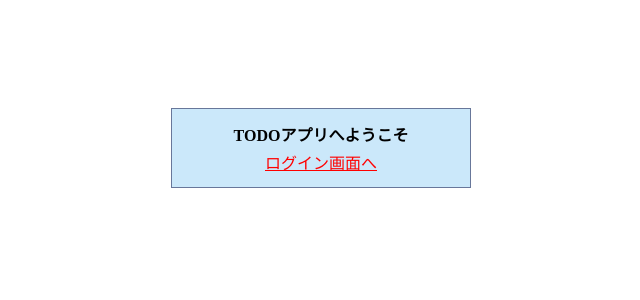
After one commit to ryuju1029/TodoList, a PHP site: page /top.php in a window 1280 px wide. The commit adds this page. Shown: the top 300 px of the page, without its empty margins (319-959 px from the left). Run offline with PHP 8.4, Linux system fonts and the light colour scheme.

Commit message:
トップページの編集

```diff
--- a/index.php
+++ b/index.php
@@ -1,7 +1,7 @@
 <?php
 require_once('header.php');
 session_start();
-if (empty($_SESSION['id'])) header('Location: signin.php');
+if (empty($_SESSION['id'])) header('Location: top.php');
 ?>
 
 <h1>index</h1>
--- a/style.css
+++ b/style.css
@@ -1,3 +1,8 @@
+a{
+  text-align: center;
+  color: red;
+}
+
 header{
   display: flex;
   background-color: cornflowerblue;
--- /dev/null
+++ b/top.php
@@ -0,0 +1,12 @@
+<link rel="stylesheet" href="style.css">
+
+<div class="sig">
+  <table align="center" class="sigTable">
+    <tr>
+      <th>TODOアプリへようこそ</th>
+    </tr>
+    <tr>
+      <td align="center"><a href="./signin.php">ログイン画面へ</a></td>
+    </tr>
+  </table>
+</div>
```
